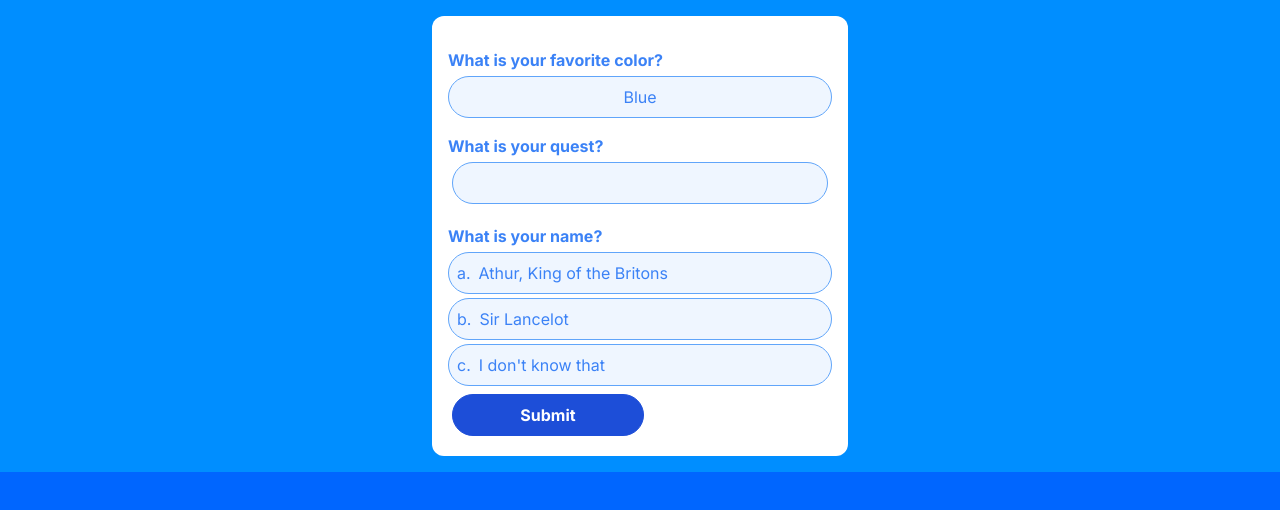
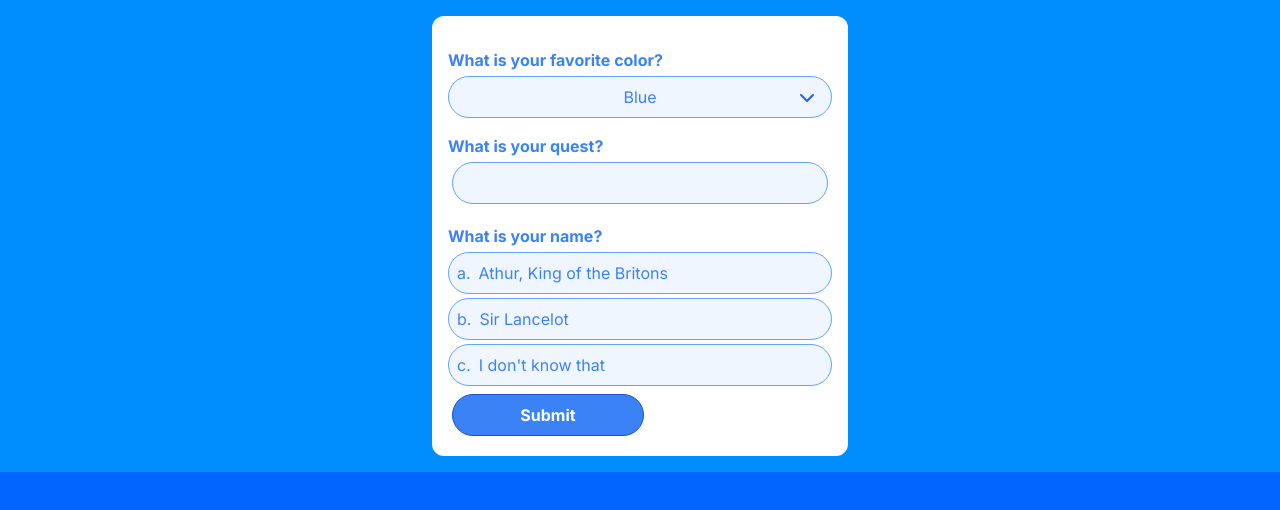
Before and after one commit to shirinmjr/organize-app, a Next.js app: page /participate/event/1 in a window 1280 px wide. Shown: the top 510 px of the page. Built offline with nearby package versions, Linux system fonts and the light colour scheme.

Commit message:
add icon, bring radio input styles in line with figma

```diff
--- a/app/components/inputs/Button.jsx
+++ b/app/components/inputs/Button.jsx
@@ -2,7 +2,7 @@ const Button = ({ onClick, children }) => {
   return (
     <button
       onClick={onClick}
-      className="w-48 p-2 m-1 font-bold text-white bg-blue-700 border border-blue-700 rounded-full outline-none hover:opacity-85 ease-in-out bg-blue-50 ring-0 focus:ring-1"
+      className="w-48 p-2 m-1 font-bold text-white bg-blue-500 border border-blue-700 rounded-full outline-none hover:opacity-85 ease-in-out bg-blue-50 ring-0 focus:ring-1"
     >
       {children}
     </button>
--- a/app/components/inputs/InputChooseOne.jsx
+++ b/app/components/inputs/InputChooseOne.jsx
@@ -30,7 +30,7 @@ const InputChooseOne = ({ question, options }) => {
             }
             ${
               checked
-                ? "bg-blue-400 border-blue-700 font-bold text-white"
+                ? "bg-white border-blue-700 font-bold text-blue-600"
                 : "bg-blue-50"
             }`}
             key={index}
--- a/app/components/inputs/InputSelect.jsx
+++ b/app/components/inputs/InputSelect.jsx
@@ -4,6 +4,7 @@ import { FontAwesomeIcon } from "@fortawesome/react-fontawesome";
 import InputWrapper from "./InputWrapper";
 import { Listbox } from "@headlessui/react";
 import { useState } from "react";
+import { faChevronDown } from "@fortawesome/free-solid-svg-icons";
 
 const InputSelect = ({ question, options }) => {
   const [selected, setSelected] = useState(options[0]);
@@ -17,10 +18,11 @@ const InputSelect = ({ question, options }) => {
       >
         <div className="relative mt-1">
           <Listbox.Button className="relative w-full cursor-default">
-            {selected}{" "}
+            {selected}
             <span className="absolute inset-y-0 right-0 flex items-center pr-2 pointer-events-none">
               <FontAwesomeIcon
-                icon="fa-solid fa-chevron-down"
+                icon={faChevronDown}
+                className="text-blue-600 hover:cursor-pointer hover:text-blue-00 "
                 aria-hidden="true"
               />
             </span>
```
